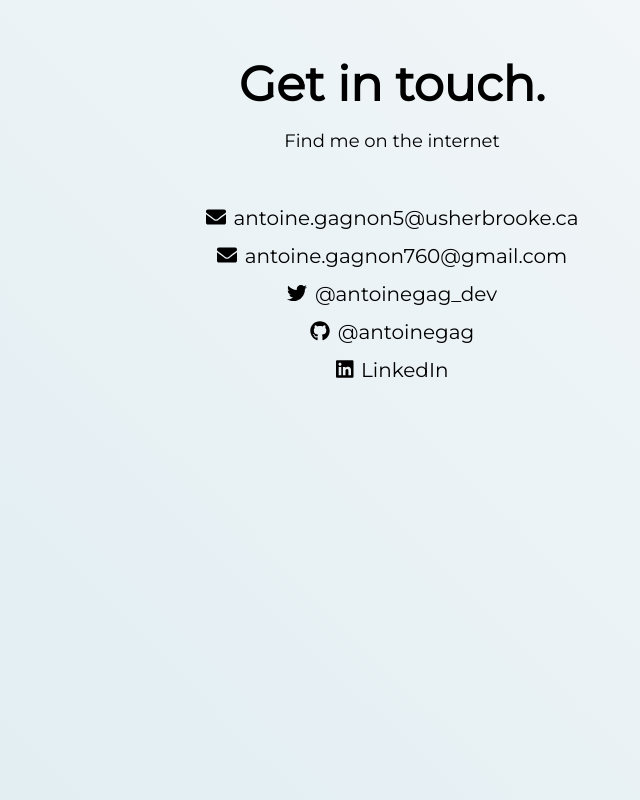
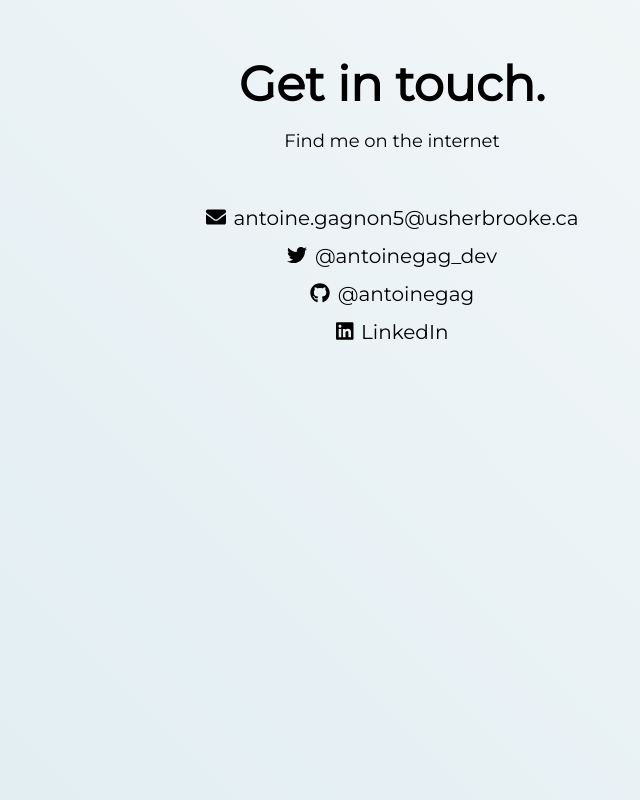
Before and after one commit to antoinegag/antoineg.dev, a React (Create React App) app: page /#/ in a window 1280 px wide. Shown: the part 2851-3651 px from the top of the page, without its empty margins (248-888 px from the left). Built offline with nearby package versions, Linux system fonts and the light colour scheme.

Commit message:
Remove email

```diff
--- a/src/pages/Home/index.js
+++ b/src/pages/Home/index.js
@@ -100,12 +100,6 @@ export default function Home() {
             </a>
           </div>
           <div className="my-2">
-            <FontAwesomeIcon icon={faEnvelope} className="mr-2" />
-            <a href="mailto:antoine.gagnon760+s@gmail.com" target="_top">
-              antoine.gagnon760@gmail.com
-            </a>
-          </div>
-          <div className="my-2">
             <FontAwesomeIcon icon={faTwitter} className="mr-2" />
             <a href="https://twitter.com/antoinegag_dev">@antoinegag_dev</a>
           </div>
```
